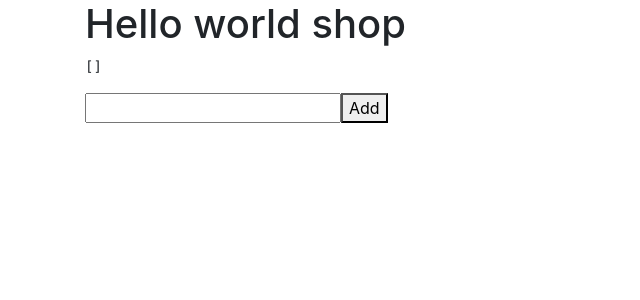
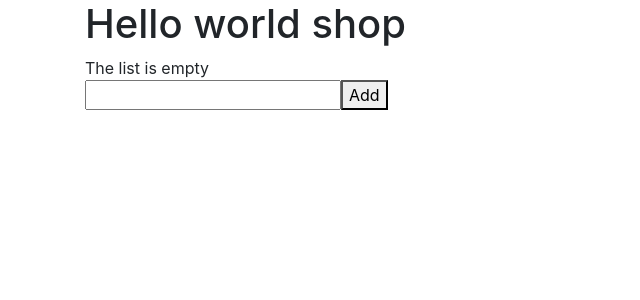
Before and after one commit to tvandevoorde/ordina-kickstarter-angular-practice, an Angular app in the folder HelloWorld/: page / in a window 1280 px wide. Shown: the top 300 px of the page, without its empty margins (0-640 px from the left). Built offline with nearby package versions, Linux system fonts and the light colour scheme.

Commit message:
added list loop and conditional display
show a warning when the list is empty using ngIf
iterate the list and display each item using ngFor

```diff
--- a/HelloWorld/src/app/app.component.html
+++ b/HelloWorld/src/app/app.component.html
@@ -1,6 +1,11 @@
 <div class="container">
   <h1>Hello world shop</h1>
-  <pre>{{ list | json }}</pre>
+  <div>
+    <div *ngFor="let item of list">{{ item }}</div>
+  </div>
+  <div *ngIf="list.length === 0">
+    The list is empty
+  </div>
   <input type="text" [(ngModel)]="item" />
   <button (click)="add()">Add</button>
 </div>
```
